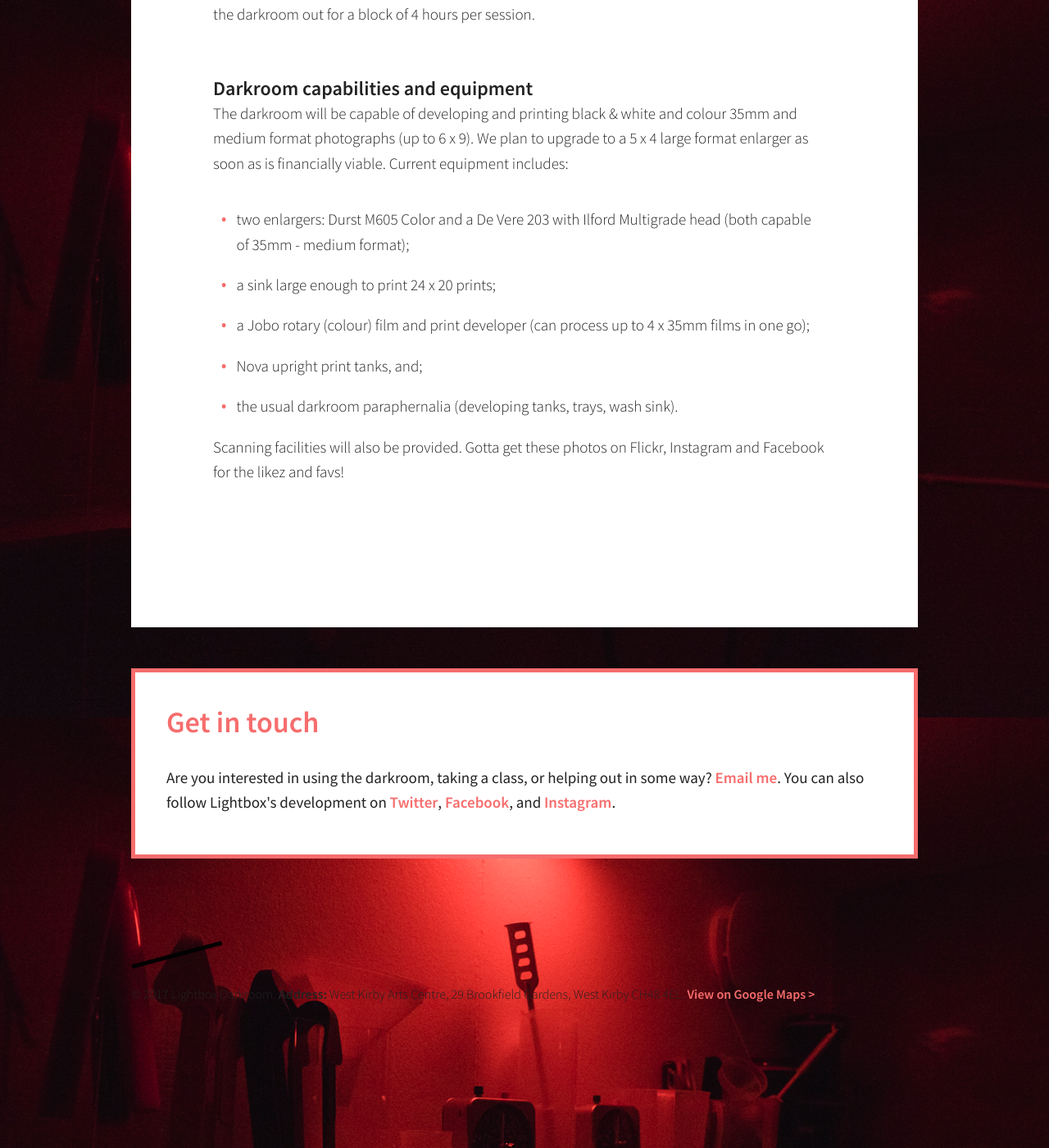
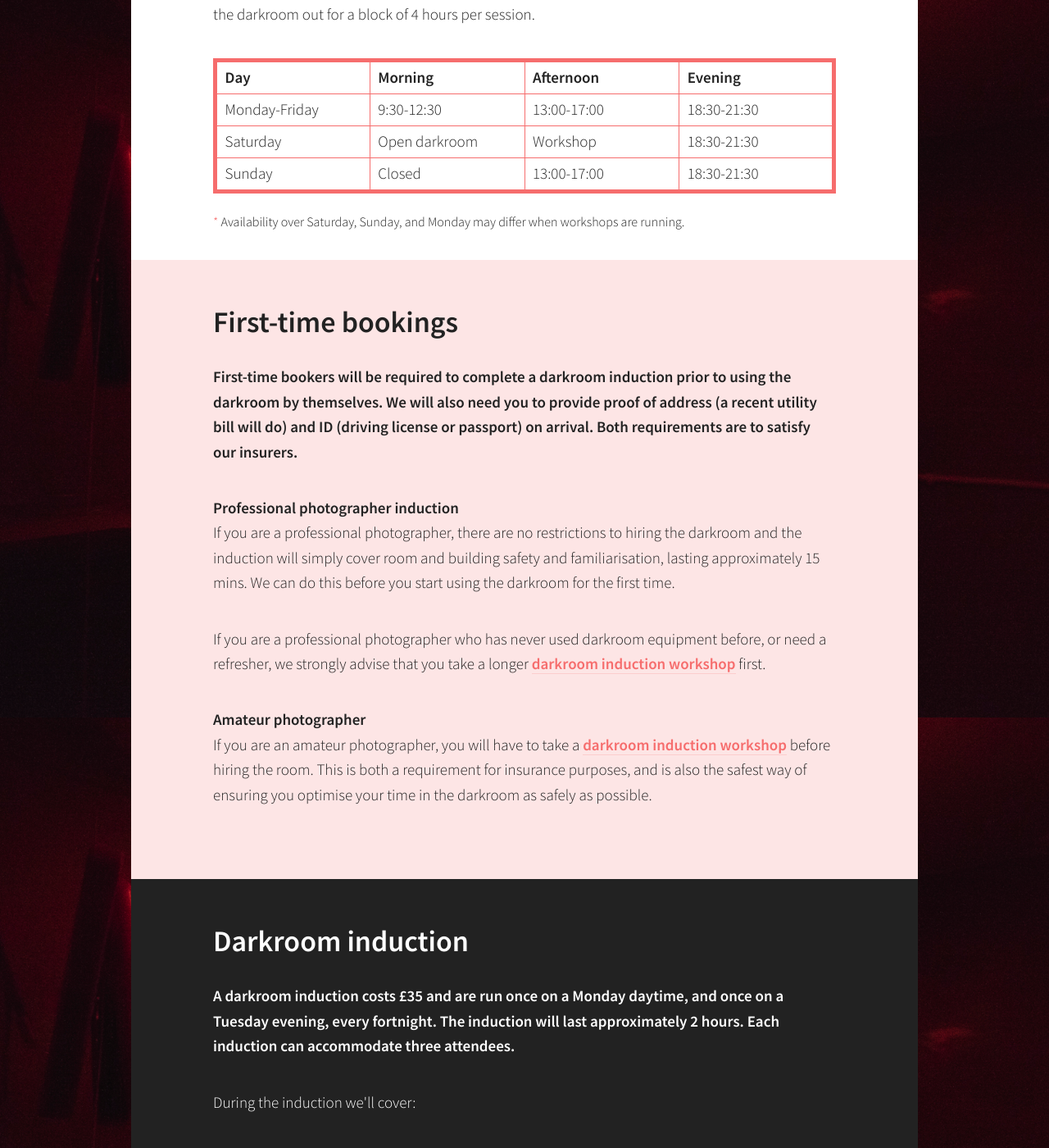
Before and after one commit to martincf/lightbox, a Jekyll site: the page built from darkroom_hire.md, in a window 1280 px wide and 1400 px high, scrolled down 925 px. Shown: the whole window at 82% size. Built offline with Jekyll 4.4.1, drawn with Linux system fonts in a browser that asks for light colours; some of the changed text lies outside the part shown.

Commit message:
Added Bookwhen button links to workshop and inductions.

```diff
--- a/_layouts/post.html
+++ b/_layouts/post.html
@@ -4,7 +4,7 @@
         {% if page.tags contains 'event' %}
           <h2 class="event-date">
             <!-- <button class="event-price-book"><a href="{{ page.booklink }}">Book a date</a></button> -->
-            <button class="event-price-book"><a href="mailto:info@lightbox.photo?subject=BW%20Film%20Workshop">Register interest</a></button>
+            <button class="event-price-book"><a href="{{ page.booklink }}">Book online</a></button>
             {{ page.eventdate }}
             <em class="event-price">{{ page.eventprice }}</em>
           </h2>
--- a/darkroom_hire.md
+++ b/darkroom_hire.md
@@ -3,6 +3,7 @@
 permalink: /darkroom-hire/
 layout: page
 heroimage: photo-janupdate-2
+booklink: https://bookwhen.com/darkroom-induction
 ---
 
 <blockquote class="quote">
@@ -17,7 +18,7 @@
 ## Availability
 Lightbox darkroom will be open 7 days a week, between 9:30am and 9:30pm, you will able to book the darkroom out for a block of 4 hours per session.
 
-<!--
+
 <div class="timetable-wrap">
   <table class="timetable">
     <tr>
@@ -35,7 +36,7 @@
     <tr>
       <td>Saturday</td>
       <td>Open darkroom</td>
-      <td>13:00-17:00</td>
+      <td>Workshop</td>
       <td>18:30-21:30</td>
     </tr>
     <tr>
@@ -49,11 +50,11 @@
 
 <p class="footnote"><span class="footnote-symbol">* </span>Availability over Saturday, Sunday, and Monday may differ when workshops are running.</p>
 
-<p class="">
+<!-- <p class="">
   <button class="event-price-book">See all sessions</button>
 </p> -->
 
-<!-- <section class="highlight highlight-light" id="induction">
+<section class="highlight highlight-light" id="induction">
 
 <h2 class="highlight-title">First-time bookings</h2>
 <p>First-time bookers will be required to complete a darkroom induction prior to using the darkroom by themselves. We will also need you to provide proof of address (a recent utility bill will do) and ID (driving license or passport) on arrival. Both requirements are to satisfy our insurers.</p>
@@ -64,13 +65,13 @@
 <p>If you are a professional photographer who has never used darkroom equipment before, or need a refresher, we strongly advise that you take a longer <a href="#induction">darkroom induction workshop</a> first.</p>
 
 <h3>Amateur photographer</h3>
-<p>If you are an amateur photographer, you will have to take a <a href="#induction">darkroom induction workshop</a> before hiring the room. This is both a requirement for insurance purposes, and is also the safest way of ensuring you optimise your time in the darkroom as safely as possible.</p> -->
+<p>If you are an amateur photographer, you will have to take a <a href="#induction">darkroom induction workshop</a> before hiring the room. This is both a requirement for insurance purposes, and is also the safest way of ensuring you optimise your time in the darkroom as safely as possible.</p>
 <!--
 ## Make a booking
 <iframe class="schedule" src="https://bookwhen.com/lightbox/iframe" frameborder="0" scrolling="yes" seamless="seamless" style="display: block; border: none; width: 100%; height: 100%;"></iframe> -->
 
-<!-- </section> -->
-<!--
+</section>
+
 <section class="highlight" id="induction">
 
   <h1 class="highlight-title">Darkroom induction</h1>
@@ -88,9 +89,10 @@
   <p>All you need to bring for the session is a roll of black and white film to develop and print from; your ID, and proof of address.</p>
 
   <p class="">
-    <button class="event-price-book">Book an induction</button>
+    <button class="event-price-book"><a href="{{ page.booklink }}">Book an induction</a></button>
   </p>
-</section> -->
+</section>
+
 
 ## Darkroom capabilities and equipment
 The darkroom will be capable of developing and printing black & white and colour 35mm and medium format photographs (up to 6 x 9). We plan to upgrade to a 5 x 4 large format enlarger as soon as is financially viable. Current equipment includes:
```
Also changed, not shown: _posts/2017-05-09-event-black-white-film-development.md (+3 -3 lines), thanks.md (added, +12 -0 lines).
